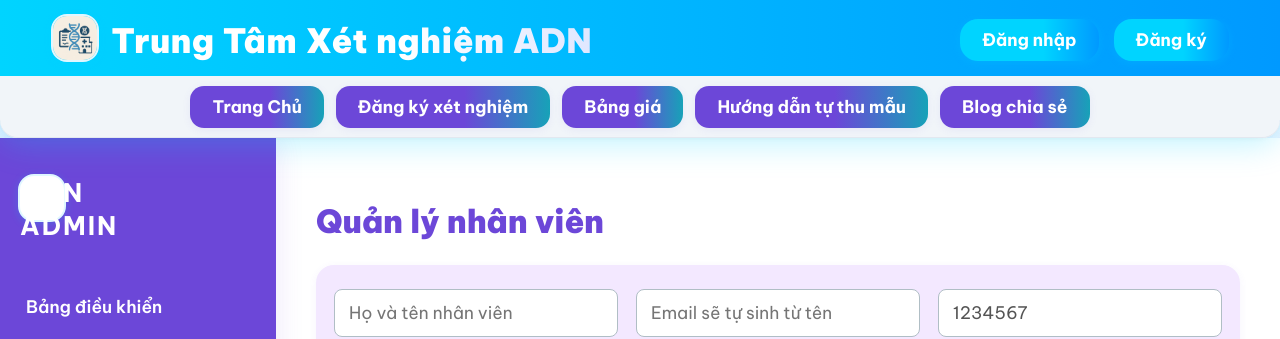
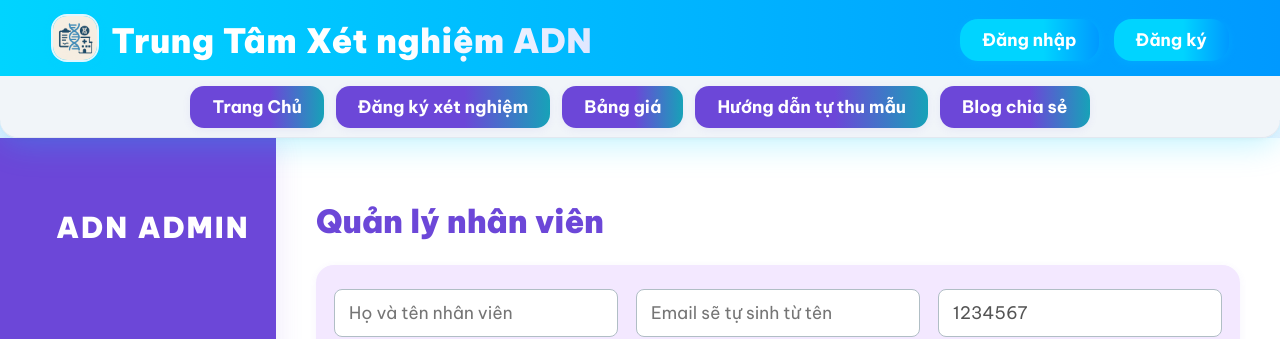
Before and after one commit to Nhwt666/SWP_Frontend, a React (Create React App) app: page /admin/users in a window 1280 px wide. Shown: the top 339 px of the page. Built offline with nearby package versions, Linux system fonts and the light colour scheme; no server answers; what pdfmake would draw is missing.

Commit message:
Sửa lỗi Tiếng Việt

```diff
--- a/src/App.js
+++ b/src/App.js
@@ -3,50 +3,64 @@ import { BrowserRouter as Router, Routes, Route } from 'react-router-dom';
 import HomePage from './pages/HomePage';
 import LoginPage from './pages/LoginPage';
 import RegisterPage from './pages/RegisterPage';
+import PricingPage from './pages/PricingPage';
+import BlogPostPage from './pages/BlogPostPage';
+import GuidePage from './pages/GuidePage';
+import AdminDashboardPage from './pages/AdminDashboardPage';
+import AdminUsersPage from './pages/AdminUsersPage';
+import ConfirmRegisterPage from './pages/ConfirmRegisterPage';
+import ProfilePage from './pages/ProfilePage';
+import UpdateProfilePage from './pages/UpdateProfilePage';
 import TicketPage from './pages/TicketPage';
-import GuidePage from './pages/GuidePage';
-import PaymentSuccess from './pages/PaymentSuccess';
 import TopUpPage from './pages/TopUpPage';
-import UpdateProfilePage from './pages/UpdateProfilePage';
 import TopUpHistoryPage from './pages/TopUpHistoryPage';
 import TestHistoryPage from './pages/TestHistoryPage';
-import Layout from './components/Layout';
-import ProfilePage from './pages/ProfilePage';
-import AdminDashboardPage from './pages/AdminDashboardPage';
-import PricingPage from './pages/PricingPage';
-import AdminUsersPage from './pages/AdminUsersPage';
+import PaymentSuccess from './pages/PaymentSuccess';
 import StaffDashboardPage from './pages/StaffDashboardPage';
-import BlogPostPage from './pages/BlogPostPage';
 import StaffPage from './pages/StaffPage';
 import AdminTicketsPage from "./pages/AdminTicketsPage";
+import Header from './components/Header';
+import { UserProvider } from './UserContext';
 
+// Main App component
 function App() {
   return (
+    <UserProvider>
       <Router>
+        <div className="App">
+            {/* Header is now rendered on ALL pages */}
+            <Header />
             <Routes>
-                <Route element={<Layout />}>
+                {/* Public Routes */}
                 <Route path="/" element={<HomePage />} />
+                <Route path="/login" element={<LoginPage />} />
+                <Route path="/register" element={<RegisterPage />} />
+                <Route path="/pricing" element={<PricingPage />} />
+                <Route path="/blog" element={<BlogPostPage />} />
+                <Route path="/guide" element={<GuidePage />} />
+                <Route path="/confirm-register" element={<ConfirmRegisterPage />} />
+
+                {/* Authenticated User Routes */}
+                <Route path="/profile" element={<ProfilePage />} />
+                <Route path="/update-profile" element={<UpdateProfilePage />} />
                 <Route path="/ticket" element={<TicketPage />} />
-                    <Route path="/guide" element={<GuidePage />} />
-                    <Route path="/payment-success" element={<PaymentSuccess />} />
                 <Route path="/topup" element={<TopUpPage />} />
-                    <Route path="/update-profile" element={<UpdateProfilePage />} />
                 <Route path="/topup-history" element={<TopUpHistoryPage />} />
                 <Route path="/test-history" element={<TestHistoryPage />} />
-                    <Route path="/profile" element={<ProfilePage />} />
+                <Route path="/payment-success" element={<PaymentSuccess />} />
+
+                {/* Admin Routes */}
                 <Route path="/admin/dashboard" element={<AdminDashboardPage />} />
-                    <Route path="/pricing" element={<PricingPage />} />
                 <Route path="/admin/users" element={<AdminUsersPage />} />
+                <Route path="/admin/tickets" element={<AdminTicketsPage />} />
+
+                {/* Staff Routes */}
                 <Route path="/staff/dashboard" element={<StaffDashboardPage />} />
-                    <Route path="/blog/:slug" element={<BlogPostPage />} />
                 <Route path="/staff/requests" element={<StaffPage />} />
-                    <Route path="/admin/tickets" element={<AdminTicketsPage />} />
-                </Route>
-
-                <Route path="/login" element={<LoginPage />} />
-                <Route path="/register" element={<RegisterPage />} />
             </Routes>
+        </div>
       </Router>
+    </UserProvider>
   );
 }
 
--- a/src/components/Header.jsx
+++ b/src/components/Header.jsx
@@ -86,7 +86,11 @@ const Header = () => {
                         <div className="user-info-container" ref={dropdownRef}>
                             <div className="user-info-text">
                                 <div className="user-greeting">
-                                    Xin chào, {fullName || 'Người dùng'} {role === 'ADMIN' && '(Quản trị)'}
+                                    {role === 'STAFF' ? (
+                                        'Xin chào, Nhân viên'
+                                    ) : (
+                                        `Xin chào, ${fullName || 'Người dùng'}${role === 'ADMIN' ? ' (Quản trị)' : ''}`
+                                    )}
                                 </div>
                                 {role !== 'ADMIN' && (
                                     <div className="user-wallet">Ví: {(typeof wallet === 'number' && !isNaN(wallet) ? wallet : 0).toLocaleString()}đ</div>
--- a/src/pages/PaymentSuccess.jsx
+++ b/src/pages/PaymentSuccess.jsx
@@ -1,4 +1,4 @@
-import { useEffect, useState, useContext } from 'react';
+import React, { useEffect, useState, useContext } from 'react';
 import { useNavigate, useLocation } from 'react-router-dom';
 import { UserContext } from '../UserContext';
 
--- a/src/pages/TicketPage.jsx
+++ b/src/pages/TicketPage.jsx
@@ -1,6 +1,8 @@
 import React, { useState, useEffect, useContext } from 'react';
 import '../styles/TicketPage.css';
 import { UserContext } from '../UserContext';
+import TicketCreateModal from '../components/TicketCreateModal';
+import TicketEditModal from '../components/TicketEditModal';
 
 const pricingData = {
     'Xác minh quyền thừa kế': 1200000,
--- a/src/pages/UpdateProfilePage.jsx
+++ b/src/pages/UpdateProfilePage.jsx
@@ -1,11 +1,11 @@
-import React, { useState, useContext } from 'react';
+import React, { useState, useEffect, useContext } from 'react';
 import { useNavigate } from 'react-router-dom';
+import '../styles/UpdateProfilePage.css';
 import { UserContext } from '../UserContext';
-import '../styles/UpdateProfilePage.css';
 
 const UpdateProfilePage = () => {
     const navigate = useNavigate();
-    const { updateFullName } = useContext(UserContext);
+    const { email: userEmail, fullName: currentFullName, phone: currentPhone, address: currentAddress, dob: currentDob, gender: currentGender, updateFullName } = useContext(UserContext);
 
     const [name, setName] = useState('');
     const [phone, setPhone] = useState('');
--- a/src/styles/AdminDashboardPage.css
+++ b/src/styles/AdminDashboardPage.css
@@ -36,11 +36,25 @@ body {
 }
 
 .admin-dashboard-container .sidebar .logo {
-    font-size: 1.6em;
-    font-weight: bold;
-    margin-bottom: 30px;
+    font-size: 1.8em;
+    font-weight: 800;
+    margin: 20px auto 40px auto;
     color: #fff;
     letter-spacing: 2px;
+    padding: 15px;
+    text-align: center;
+    width: 100%;
+    display: block;
+    background: transparent !important;
+    border: none !important;
+    outline: none !important;
+    box-shadow: none !important;
+}
+
+.admin-dashboard-container .sidebar .logo::before,
+.admin-dashboard-container .sidebar .logo::after {
+    display: none !important;
+    content: "" !important;
 }
 
 .admin-dashboard-container .sidebar nav ul {
```
Lines whose indentation alone changed are shown as unchanged.
